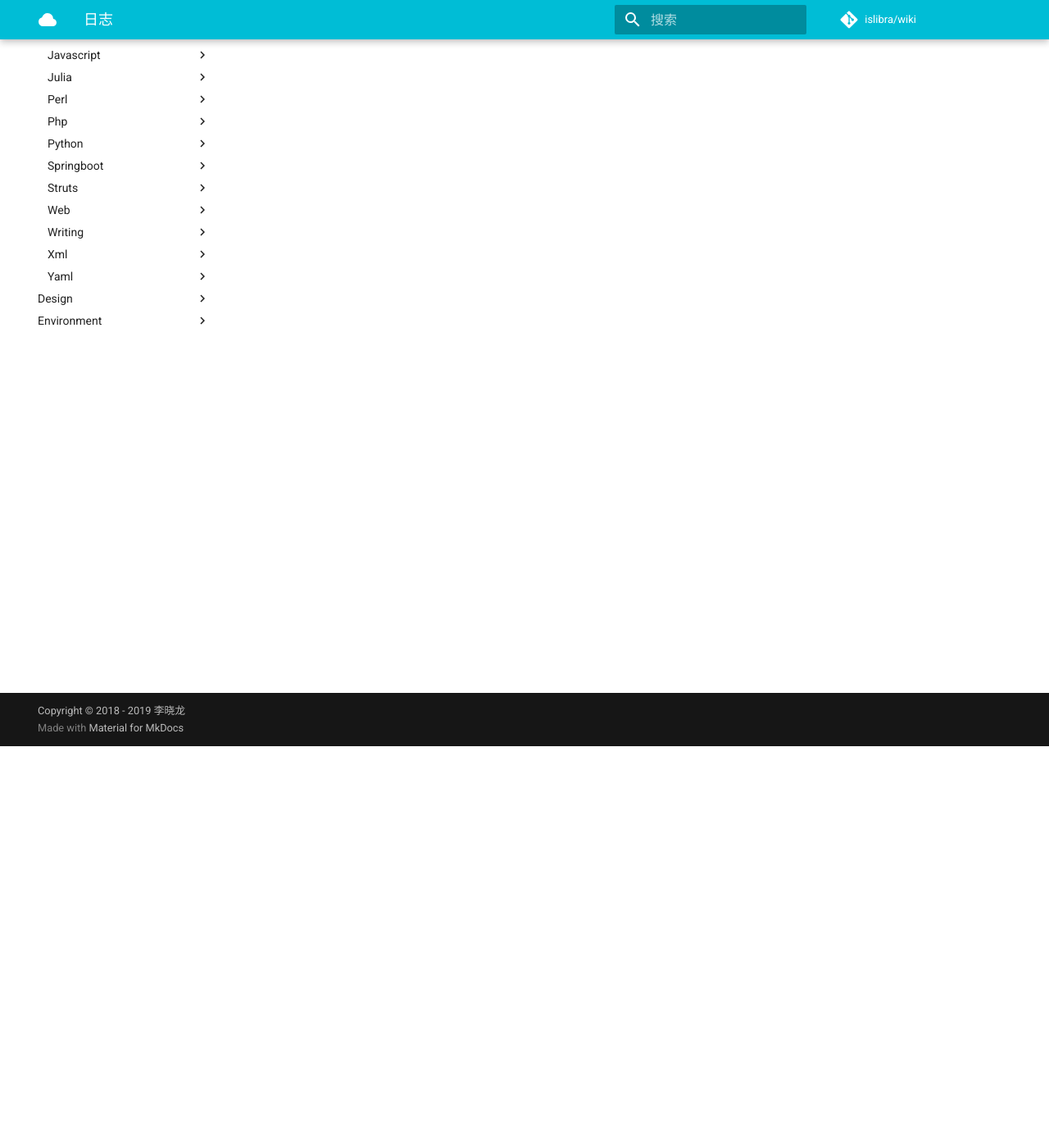
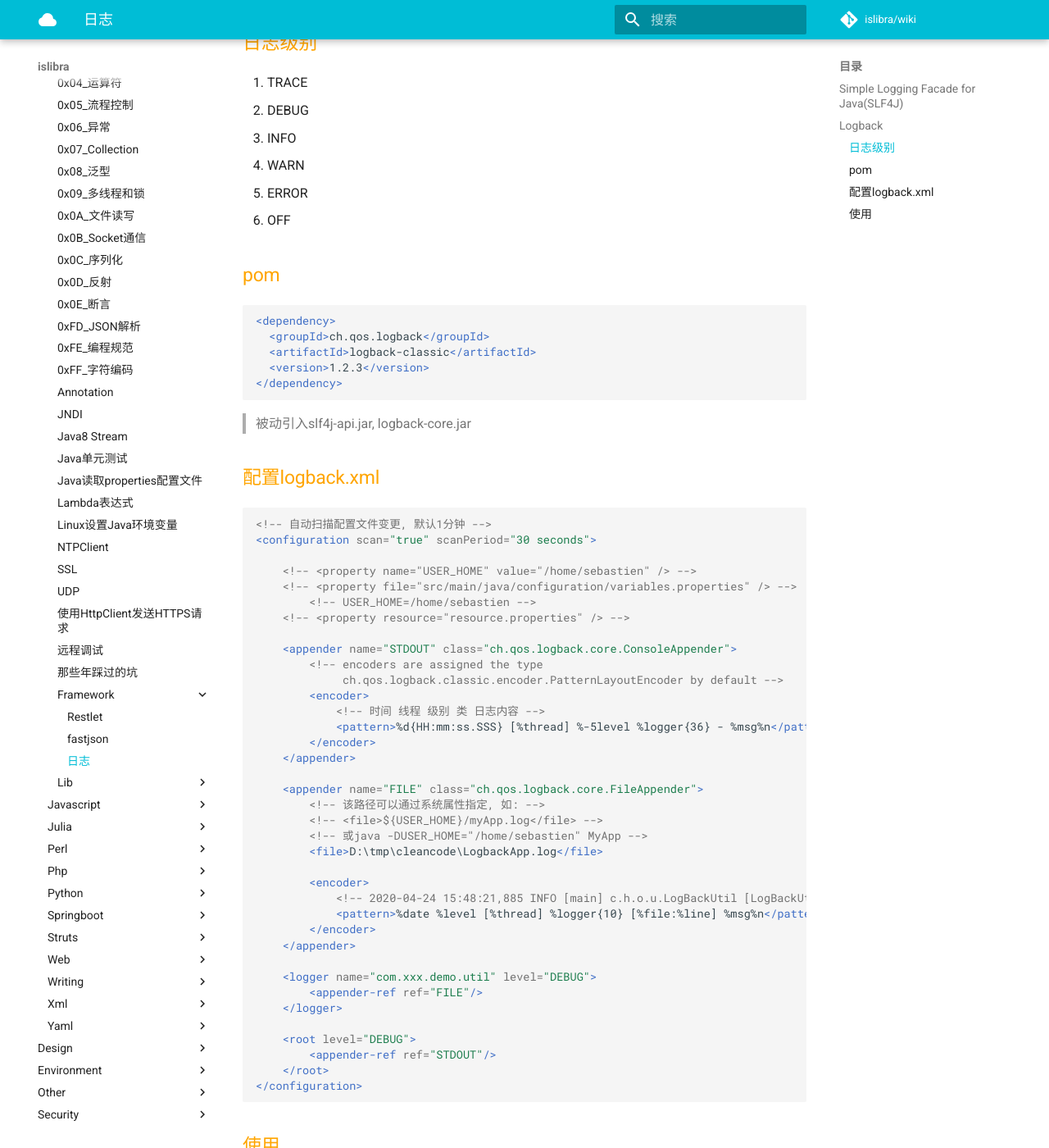
Before and after one commit to islibra/wiki, an MkDocs documentation site: the page built from docs/coding/java/framework/日志.md, in a window 1280 px wide and 1400 px high, scrolled down 490 px. Shown: the whole window at 82% size. Built offline with MkDocs 1.6.1 and Material for MkDocs 9.7.7, drawn with Linux system fonts in a browser that asks for light colours; comment, search, counter and statistics services are not loaded; some of the changed text lies outside the part shown.

Commit message:
Update 日志.md

````diff
--- a/docs/coding/java/framework/日志.md
+++ b/docs/coding/java/framework/日志.md
@@ -1 +1,98 @@
 # 日志
+
+## [Simple Logging Facade for Java(SLF4J)](http://www.slf4j.org/)
+
+对java.util.logging, logback, log4j等框架的抽象, 可以方便的在部署时更换日志框架
+
+## [Logback](http://logback.qos.ch/)
+
+替代log4j
+
+- logback-core: 基础模块
+- logback-classic: log4j的升级版, 实现了SLF4J API
+- logback-access: 集成了Web服务器如Tomcat, Jetty, 提供http访问日志
+
+### 日志级别
+
+1. TRACE
+1. DEBUG
+1. INFO
+1. WARN
+1. ERROR
+1. OFF
+
+### pom
+
+```xml
+<dependency>
+  <groupId>ch.qos.logback</groupId>
+  <artifactId>logback-classic</artifactId>
+  <version>1.2.3</version>
+</dependency>
+```
+
+> 被动引入slf4j-api.jar, logback-core.jar
+
+### 配置logback.xml
+
+```xml
+<!-- 自动扫描配置文件变更, 默认1分钟 -->
+<configuration scan="true" scanPeriod="30 seconds">
+
+    <!-- <property name="USER_HOME" value="/home/sebastien" /> -->
+    <!-- <property file="src/main/java/configuration/variables.properties" /> -->
+        <!-- USER_HOME=/home/sebastien -->
+    <!-- <property resource="resource.properties" /> -->
+
+    <appender name="STDOUT" class="ch.qos.logback.core.ConsoleAppender">
+        <!-- encoders are assigned the type
+             ch.qos.logback.classic.encoder.PatternLayoutEncoder by default -->
+        <encoder>
+            <!-- 时间 线程 级别 类 日志内容 -->
+            <pattern>%d{HH:mm:ss.SSS} [%thread] %-5level %logger{36} - %msg%n</pattern>
+        </encoder>
+    </appender>
+
+    <appender name="FILE" class="ch.qos.logback.core.FileAppender">
+        <!-- 该路径可以通过系统属性指定, 如: -->
+        <!-- <file>${USER_HOME}/myApp.log</file> -->
+        <!-- 或java -DUSER_HOME="/home/sebastien" MyApp -->
+        <file>D:\tmp\cleancode\LogbackApp.log</file>
+
+        <encoder>
+            <!-- 2020-04-24 15:48:21,885 INFO [main] c.h.o.u.LogBackUtil [LogBackUtil.java:13] This is an information. -->
+            <pattern>%date %level [%thread] %logger{10} [%file:%line] %msg%n</pattern>
+        </encoder>
+    </appender>
+
+    <logger name="com.xxx.demo.util" level="DEBUG">
+        <appender-ref ref="FILE"/>
+    </logger>
+
+    <root level="DEBUG">
+        <appender-ref ref="STDOUT"/>
+    </root>
+</configuration>
+```
+
+### 使用
+
+```java
+import org.slf4j.Logger;
+import org.slf4j.LoggerFactory;
+
+public class LogBackUtil {
+    public static void main(String[] args) {
+        Logger logger = LoggerFactory.getLogger(LogBackUtil.class);
+        String name = "LogBack";
+        // 默认配置
+        // 15:15:15.821 [main] DEBUG com.xxx.demo.util.LogBackUtil - Hello
+        // LogBack.
+        if (logger.isDebugEnabled()) {
+            logger.debug("Hello {}.", name);
+        }
+
+        logger.info("This is an information.");
+    }
+}
+```
````
